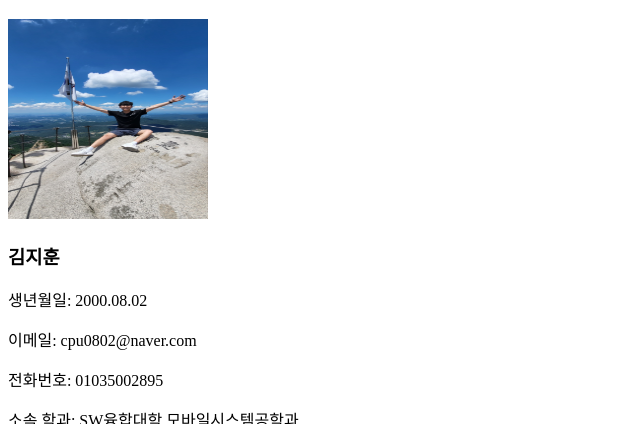
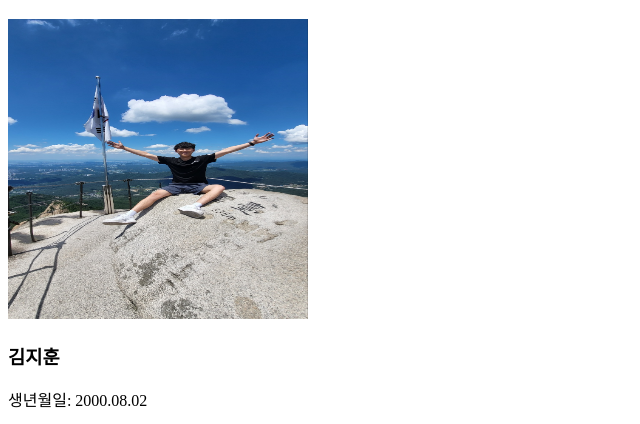
Before and after one commit to kim0802/Mid-Term-Project, a plain HTML site: page index.html in a window 1280 px wide. Shown: the part 70-494 px from the top of the page, without its empty margins (0-640 px from the left). Drawn offline with Linux system fonts and the light colour scheme.

```diff
--- a/index.html
+++ b/index.html
@@ -10,7 +10,7 @@
 
 	<main>
 		<section id="me">
-            <img id="profile" src="ME.jpg" alt="프로필 이미지" width="200px" height="200px">
+            <img id="profile" src="ME.jpg" alt="프로필 이미지" width="300px" height="300px">
 			<h3>김지훈</h3>
             <p>생년월일: 2000.08.02</p>
             <p>이메일: cpu0802@naver.com</p>
```
